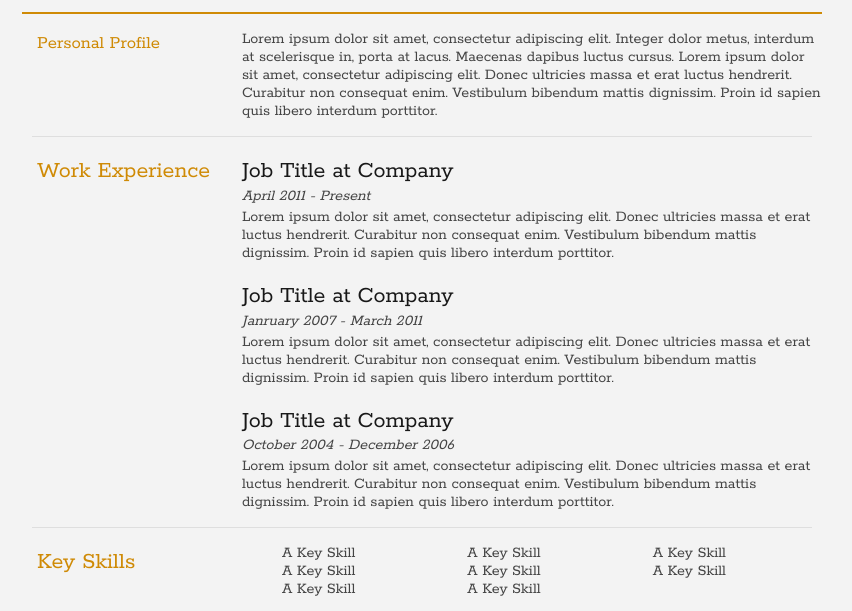
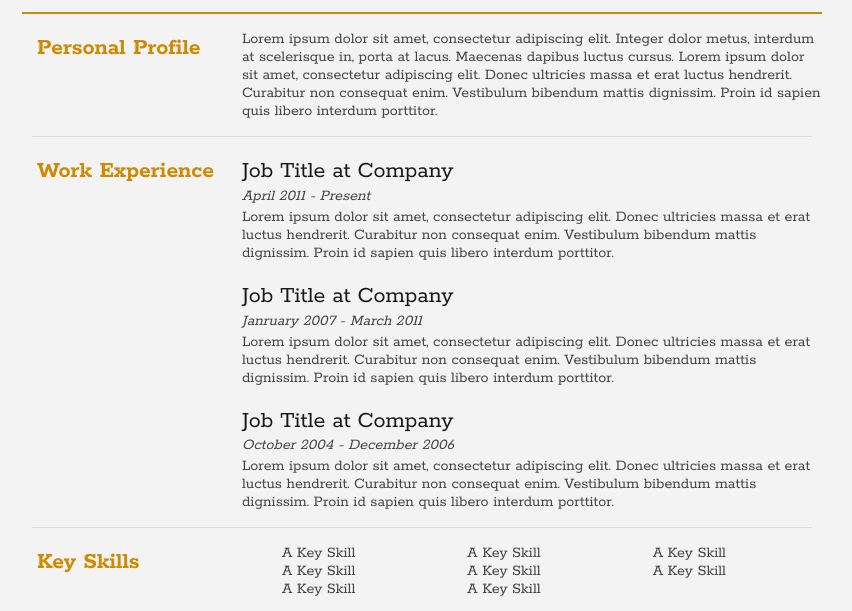
Before and after one commit to Kenzie-Academy-Brasil-Developers/atividade-estilizando-curriculo-sprint-2-Jefsbruno, a plain HTML site: page index.html in a window 1280 px wide. Shown: the part 106-717 px from the top of the page, without its empty margins (218-1070 px from the left). Drawn offline with Linux system fonts and the light colour scheme.

Commit message:
h1 alterado

```diff
--- a/index.html
+++ b/index.html
@@ -38,7 +38,7 @@
 
 	<div id="mainArea">
 		<section>
-			<article>
+			<div>
 				<div class="sectionTitle">
 					<h1>Personal Profile</h1>
 				</div>
@@ -46,7 +46,7 @@
 				<div class="sectionContent">
 					<p>Lorem ipsum dolor sit amet, consectetur adipiscing elit. Integer dolor metus, interdum at scelerisque in, porta at lacus. Maecenas dapibus luctus cursus. Lorem ipsum dolor sit amet, consectetur adipiscing elit. Donec ultricies massa et erat luctus hendrerit. Curabitur non consequat enim. Vestibulum bibendum mattis dignissim. Proin id sapien quis libero interdum porttitor.</p>
 				</div>
-			</article>
+			</artidiv>
 			<div class="clear"></div>
 		</section>
 
--- a/style.css
+++ b/style.css
@@ -1,3 +1,5 @@
+
+
 #top {
     background-color: #f3f3f3;
     font-family: lato, sans-serif;
@@ -5,6 +7,8 @@
     margin-left: auto;
     margin-right: auto;
 }
+
+
 
 #cv {
 
@@ -81,11 +85,10 @@ a{
     font-family: Rokkitt,sans-serif;
     color: #cf8a05;
     padding-left: 15px;
+    font-weight: 100;
 }
 
-.sectionTitle h1{
-    font-weight: 100;
-}
+
 
 .subDetails {
     font-style: italic;
```
